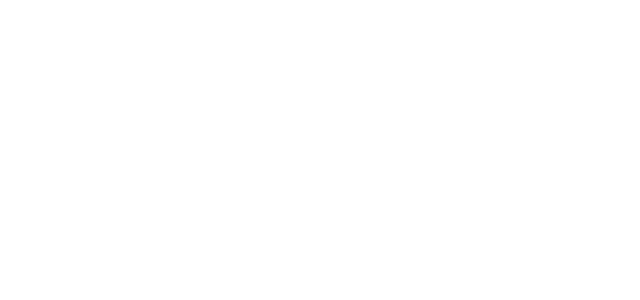
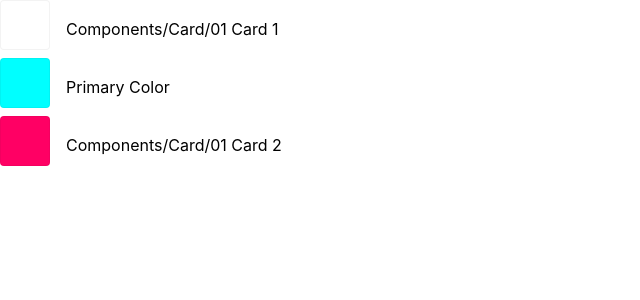
Before and after one commit to nadavkaner/dsm-plugins, a React (Create React App) app: page / in a window 1280 px wide. Shown: the top 300 px of the page, without its empty margins (0-640 px from the left). Built offline with nearby package versions, Linux system fonts and the light colour scheme.

Commit message:
Add some styling to colors list

```diff
--- a/src/App.js
+++ b/src/App.js
@@ -3,6 +3,44 @@
 
 const PLUGIN_MESSAGE_API = {
   initialized: "initialized",
+};
+
+const dsmStyleguide = {
+  colors: [
+    {
+      assetId: "2DCDCD86-ED92-4723-A369-00AB9B09BEC8",
+      externalLibraryId: "f3e94ffa-997c-498e-951c-a113e5d0780b",
+      folderId: "602b9a6561e8150012429965",
+      initialStyleguideValue: false,
+      name: "Components/Card/01 Card 1",
+      tags: [],
+      type: "colors",
+      value: "rgb(255, 255, 255)",
+      _id: "60127a37bdbcc600266d2a12",
+    },
+    {
+      assetId: "2DCDCD86-ED92-4723-A369-00AB9B09BEC8",
+      externalLibraryId: "f3e94ffa-997c-498e-951c-a113e5d0780b",
+      folderId: "602b9a6561e8150012429965",
+      initialStyleguideValue: false,
+      name: "Primary Color",
+      tags: [],
+      type: "colors",
+      value: "rgb(0, 255, 255)",
+      _id: "60127a37bdbcc600266d2a12",
+    },
+    {
+      assetId: "2DCDCD86-ED92-4723-A369-00AB9B09BEC8",
+      externalLibraryId: "f3e94ffa-997c-498e-951c-a113e5d0780b",
+      folderId: "602b9a6561e8150012429965",
+      initialStyleguideValue: false,
+      name: "Components/Card/01 Card 2",
+      tags: [],
+      type: "colors",
+      value: "rgb(255, 0, 100)",
+      _id: "60127a37bdbcc600266d2a12",
+    }
+  ],
 };
 
 function App() {
@@ -27,13 +65,21 @@
 
   return (
     <div>
-      {(styleguide?.colors || []).map((color) => {
+      {(dsmStyleguide?.colors || []).map((color) => {
         return (
           <div style={{ display: "flex" }}>
             <div
-              style={{ width: 40, height: 40, backgroundColor: color.value, marginRight: 16 }}
+              style={{
+                width: 50,
+                height: 50,
+                backgroundColor: color.value,
+                marginRight: 16,
+                borderRadius: 4,
+                marginBottom: 8,
+                boxShadow: 'inset 0 0 0 1px rgb(29 29 31 / 5%)'
+              }}
             />
-            <div>{color.name}</div>
+            <div style={{ display: 'flex', alignItems: 'center' }}>{color.name}</div>
           </div>
         );
       })}
```
